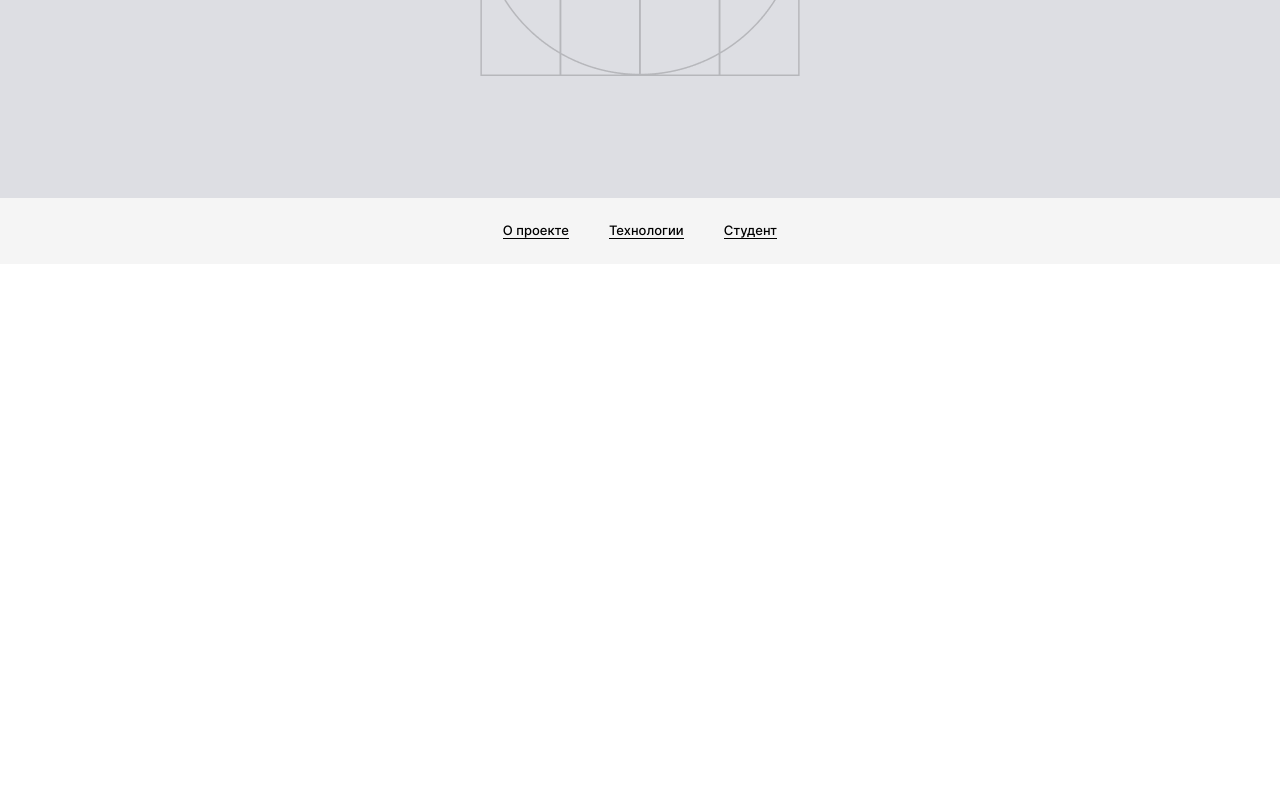
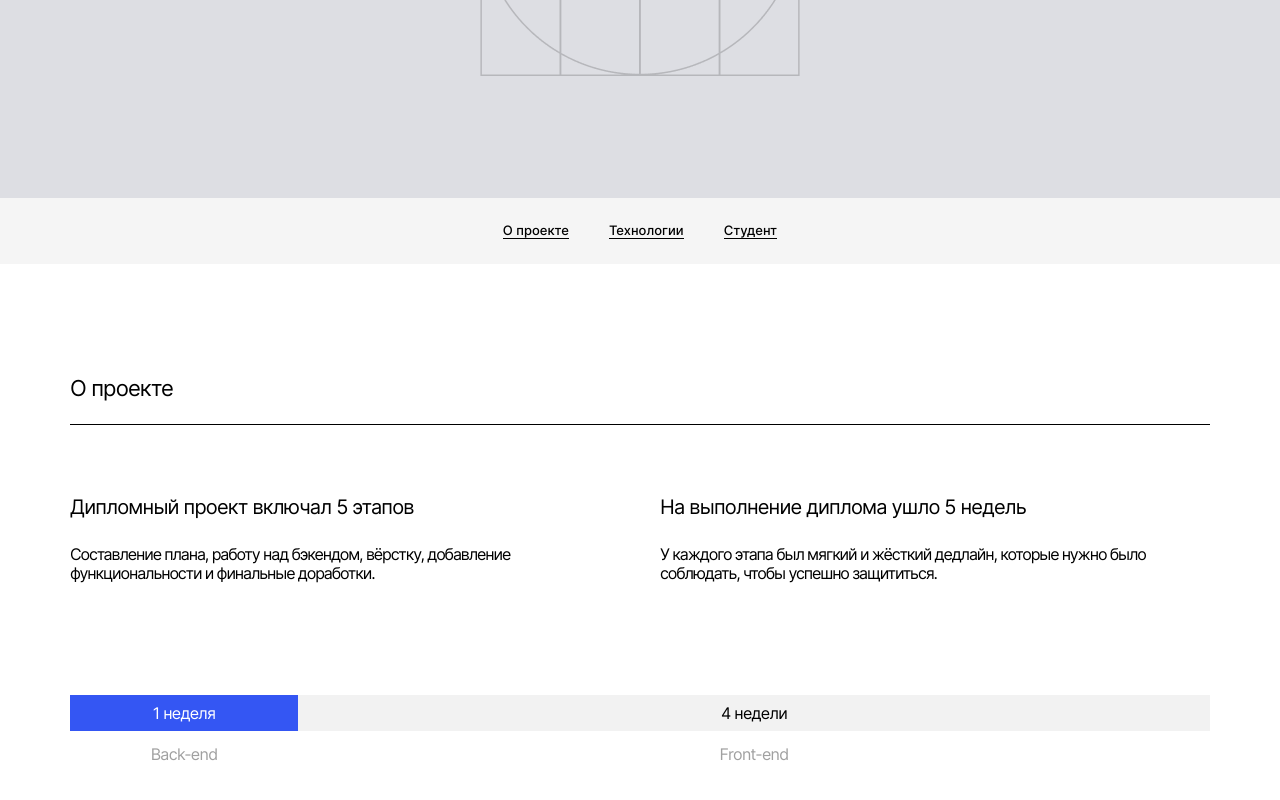
Before and after one commit to Andrey1079/movies-explorer-frontend, a React (Create React App) app: page / in a window 1280 px wide. Shown: the part 400-1200 px from the top of the page. Before the commit the page ends 800 px from the top, so only its background shows below. Built offline with nearby package versions, Linux system fonts and the light colour scheme.

Commit message:
feat сверстать блок AboutProject

```diff
--- a/src/Components/Header/Header.css
+++ b/src/Components/Header/Header.css
@@ -1,11 +1,11 @@
 .header {
   width: calc(100% - var(--side-paddings-1280) * 2);
+  padding: 0 var(--side-paddings-1280);
   display: grid;
   grid-template-columns: min-content 1fr min-content;
   justify-content: start;
   align-items: center;
   min-height: 74px;
-  padding: 0 var(--side-paddings-1280);
 }
 
 .header_loggedIn {
@@ -37,7 +37,7 @@
 .header__link_type_enter {
   padding: 8px 18px;
   background-color: var(--ui-elements-color);
-  color: white;
+  color: var(--text-color-in-ui-el);
   font-weight: 500;
   line-height: 1.333;
   border-radius: 3px;
--- a/src/Components/Logo/Logo.js
+++ b/src/Components/Logo/Logo.js
@@ -1,4 +1,3 @@
-import react from 'react';
 import './Logo.css';
 import logo from '../../images/logo.svg';
 
--- /dev/null
+++ b/src/Components/Main/AboutProject/AboutProject.css
@@ -0,0 +1,81 @@
+.about-project {
+  width: calc(100% - var(--side-paddings-1280) * 2);
+  padding: 0 var(--side-paddings-1280);
+  min-height: 608px;
+}
+.about-project__title {
+  margin: 0;
+  padding: 0;
+  font-size: var(--section-titlte-size);
+  color: var(--common-text-color);
+  font-weight: 400;
+  margin-top: 112px;
+  padding: 0 0 23px 0;
+  border-bottom: 1px solid var(--common-text-color);
+  letter-spacing: -0.88px;
+}
+.about-project__fact-list {
+  display: grid;
+  grid-template-columns: 1fr 1fr;
+  margin: 0;
+  padding: 0;
+  list-style: none;
+}
+.about-project__facts:nth-of-type(2) {
+  margin-left: 20px;
+}
+.about-project__facts:nth-of-type(3) {
+  grid-column-start: 1;
+  grid-column-end: 3;
+  display: grid;
+  grid-template-columns: repeat(5, 1fr);
+}
+.about-project__fact-title {
+  margin: 71px 0 0 0;
+  padding: 0;
+  color: var(--common-text-color);
+  font-size: var(--subtitle-size);
+  font-weight: 400;
+  letter-spacing: -0.8px;
+}
+.about-project__fact-text {
+  margin: 26px 0 0 0;
+  padding: 0;
+  color: var(--common-text-color);
+  font-size: var(--common-text-size);
+  max-width: 520px;
+  letter-spacing: -1.1px;
+}
+.about-project__diagram {
+  grid-column-start: 1;
+  grid-column-end: 2;
+}
+.about-project__diagram:nth-of-type(2) {
+  grid-column-start: 2;
+  grid-column-end: 6;
+}
+.about-project__duration {
+  margin: 113px 0 0 0;
+  padding: 10px 0;
+  box-sizing: border-box;
+  color: var(--text-color-in-ui-el);
+  font-size: var(--common-text-size);
+  line-height: 1;
+  text-align: center;
+  font-weight: 400;
+  letter-spacing: -0.7px;
+}
+.about-project__duration_part_back-end {
+  background-color: var(--ui-elements-color);
+}
+.about-project__duration_part_front-end {
+  background-color: rgb(242, 242, 242);
+  color: var(--common-text-color);
+}
+.about-project__project-section {
+  margin: 14px 0 0;
+  padding: 0;
+  text-align: center;
+  color: var(--alter-text-color);
+  letter-spacing: -0.7px;
+}
--- /dev/null
+++ b/src/Components/Main/AboutProject/AboutProject.js
@@ -0,0 +1,47 @@
+import './AboutProject.css';
+
+export default function AboutProject() {
+  return (
+    <section className="about-project">
+      <h2 className="about-project__title">О проекте</h2>
+      <ul className="about-project__fact-list">
+        <li className="about-project__facts">
+          <h6 className="about-project__fact-title">
+            Дипломный проект включал 5 этапов
+          </h6>
+          <p className="about-project__fact-text">
+            Составление плана, работу над бэкендом, вёрстку, добавление
+            функциональности и финальные доработки.
+          </p>
+        </li>
+        <li className="about-project__facts">
+          <h6 className="about-project__fact-title">
+            На выполнение диплома ушло 5 недель{' '}
+          </h6>
+          <p className="about-project__fact-text">
+            У каждого этапа был мягкий и жёсткий дедлайн, которые нужно было
+            соблюдать, чтобы успешно защититься.
+          </p>
+        </li>
+        <li className="about-project__facts">
+          <div className="about-project__diagram">
+            <p className="about-project__duration about-project__duration_part_back-end">
+              1 неделя
+            </p>
+            <p className="about-project__project-section about-project__project-section_part_back-end">
+              Back-end
+            </p>
+          </div>
+          <div className="about-project__diagram">
+            <p className="about-project__duration about-project__duration_part_front-end">
+              4 недели
+            </p>
+            <p className="about-project__project-section about-project__project-section_part_front-end">
+              Front-end
+            </p>
+          </div>
+        </li>
+      </ul>
+    </section>
+  );
+}
--- a/src/Components/Main/Main.js
+++ b/src/Components/Main/Main.js
@@ -2,6 +2,8 @@ import './Main.css';
 import Header from '../Header/Header';
 import Promo from './Promo/Promo';
 import NavTab from './NavTab/NavTab';
+import AboutProject from './AboutProject/AboutProject';
+
 export default function Main({ width }) {
   return (
     <main className="main">
@@ -10,7 +12,8 @@ export default function Main({ width }) {
         width={width}
       />
       <Promo />
-      <NavTab></NavTab>
+      <NavTab />
+      <AboutProject />
     </main>
   );
 }
--- a/src/variables/custom-css-styles.css
+++ b/src/variables/custom-css-styles.css
@@ -6,6 +6,7 @@
   --footer-background-color: rgb(248, 248, 248);
   --alter-text-color: rgb(160, 160, 160);
   --common-text-color: rgb(0, 0, 0);
+  --text-color-in-ui-el: rgb(255, 255, 255);
   --ui-elements-color: rgb(52, 86, 243, 1);
   --main-page-button-color: rgb(232, 232, 232);
   --movie-page-button-color: rgb(244, 244, 244);
```
